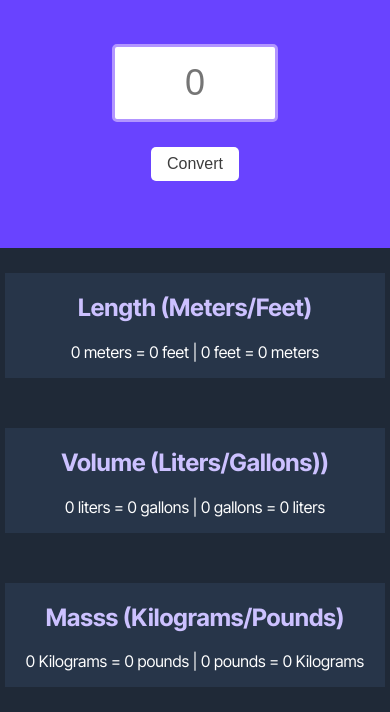
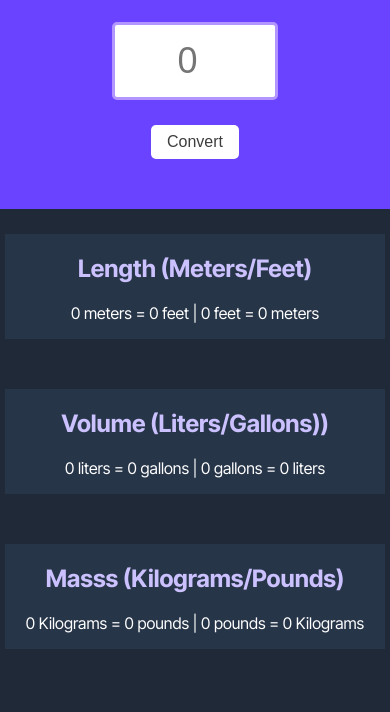
Before and after one commit to Smartsoil-Media/unitConverter, a plain HTML site: page index.html in a window 390 px wide. Shown: the part 152-864 px from the top of the page. Drawn offline with Linux system fonts and the light colour scheme.

Commit message:
mobile fixes

```diff
--- a/index.html
+++ b/index.html
@@ -15,15 +15,17 @@
   </head>
   <body>
     <header>
+      <div>
         <h1 id="page-title">Metric/Imperial Unit Conversion</h1>
         <input
-        type="text"
+          type="number"
           name="unit-input"
           id="unit"
           placeholder="0"
           maxlength="4"
         />
         <button id="convert-btn">Convert</button>
+      </div>
     </header>
 
     <div class="conversion-container">
--- a/index.js
+++ b/index.js
@@ -32,3 +32,12 @@ convertBtn.addEventListener("click", function() {
     massEl.textContent = `${baseValue} kilograms = ${massValue} pounds |
     ${baseValue} pounds = ${massResult} kilograms `
 })
+
+
+
+
+document.getElementById("unit").addEventListener("input", function(e) {
+    if (this.value.length > 4) {
+      this.value = this.value.slice(0, 4);
+    }
+  });
--- a/styles.css
+++ b/styles.css
@@ -15,9 +15,16 @@ header {
     flex-direction: column;
     align-items: center;
     padding: 50px 0px;
-    min-height: 300px;
+    height: 300px;
     color: white;
     text-align: center;
+}
+
+@media only screen and (max-width: 750px) {
+    header {
+        height: 100%;
+
+    }
 }
 
 .conversion-container {
```
Lines whose indentation alone changed are shown as unchanged.
